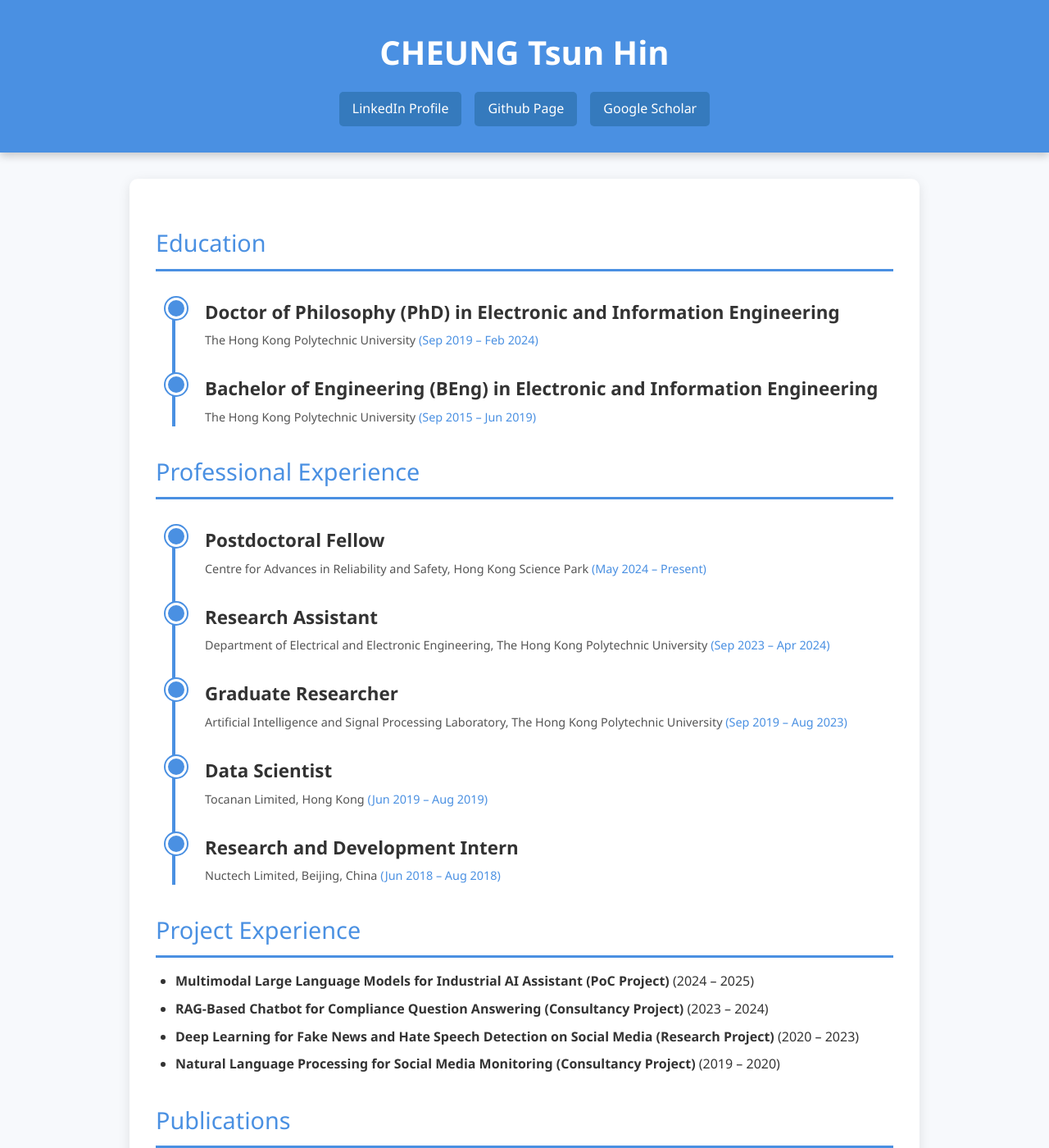
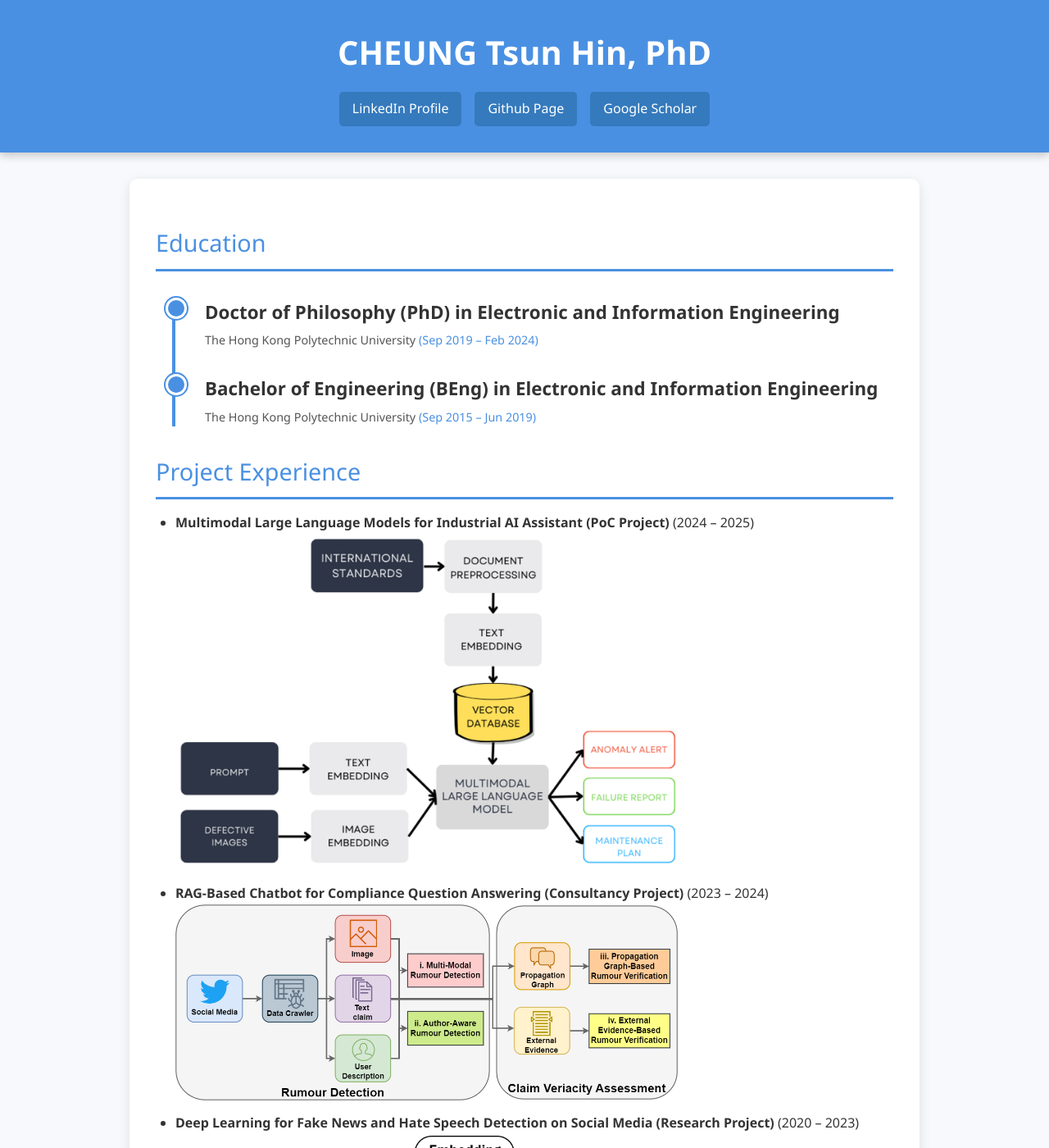
Before and after one commit to thcheung/thcheung.github.io, a Jekyll site: the page built from index.markdown, in a window 1280 px wide and 1400 px high. Shown: the whole window at 82% size. Built offline with Jekyll 4.4.1, drawn with Linux system fonts in a browser that asks for light colours.

Commit message:
update codes

```diff
--- a/_layouts/home.html
+++ b/_layouts/home.html
@@ -179,7 +179,7 @@
 </head>
 <body>
     <header>
-        <h1>CHEUNG Tsun Hin</h1>
+        <h1>CHEUNG Tsun Hin, PhD</h1>
         <div class="contact-info">
             <a href="https://www.linkedin.com/in/tsunhincheung" target="_blank">LinkedIn Profile</a>
             <a href="https://github.com/thcheung" target="_blank">Github Page</a>
@@ -203,38 +203,24 @@
         </div>
 
         <div class="section">
-            <h2>Professional Experience</h2>
-            <ul class="timeline">
-                <li class="timeline-item">
-                    <h3>Postdoctoral Fellow</h3>
-                    <p>Centre for Advances in Reliability and Safety, Hong Kong Science Park <span class="duration">(May 2024 – Present)</span></p>
-                </li>
-                <li class="timeline-item">
-                    <h3>Research Assistant</h3>
-                    <p>Department of Electrical and Electronic Engineering, The Hong Kong Polytechnic University <span class="duration">(Sep 2023 – Apr 2024)</span></p>
-                </li>
-                <li class="timeline-item">
-                    <h3>Graduate Researcher</h3>
-                    <p>Artificial Intelligence and Signal Processing Laboratory, The Hong Kong Polytechnic University <span class="duration">(Sep 2019 – Aug 2023)</span></p>
-                </li>
-                <li class="timeline-item">
-                    <h3>Data Scientist</h3>
-                    <p>Tocanan Limited, Hong Kong <span class="duration">(Jun 2019 – Aug 2019)</span></p>
-                </li>
-                <li class="timeline-item">
-                    <h3>Research and Development Intern</h3>
-                    <p>Nuctech Limited, Beijing, China <span class="duration">(Jun 2018 – Aug 2018)</span></p>
-                </li>
-            </ul>
-        </div>
-
-        <div class="section">
             <h2>Project Experience</h2>
             <ul>
-                <li><strong>Multimodal Large Language Models for Industrial AI Assistant (PoC Project)</strong> (2024 – 2025)</li>
-                <li><strong>RAG-Based Chatbot for Compliance Question Answering (Consultancy Project)</strong> (2023 – 2024)</li>
-                <li><strong>Deep Learning for Fake News and Hate Speech Detection on Social Media (Research Project)</strong> (2020 – 2023)</li>
-                <li><strong>Natural Language Processing for Social Media Monitoring (Consultancy Project)</strong> (2019 – 2020)</li>
+                <li>
+                    <strong>Multimodal Large Language Models for Industrial AI Assistant (PoC Project)</strong> (2024 – 2025)
+                    <img src="assets/p1.png" alt="Multimodal Large Language Models" style="max-width: 70%; height: auto;">
+                </li>
+                <li>
+                    <strong>RAG-Based Chatbot for Compliance Question Answering (Consultancy Project)</strong> (2023 – 2024)
+                    <img src="assets/p2.png" alt="RAG-Based Chatbot" style="max-width: 70%; height: auto;">
+                </li>
+                <li>
+                    <strong>Deep Learning for Fake News and Hate Speech Detection on Social Media (Research Project)</strong> (2020 – 2023)
+                    <img src="assets/p3.png" alt="Fake News Detection" style="max-width: 70%; height: auto;">
+                </li>
+                <li>
+                    <strong>Natural Language Processing for Social Media Monitoring (Consultancy Project)</strong> (2019 – 2020)
+                    <img src="assets/p4.png" alt="Social Media Monitoring" style="max-width: 70%; height: auto;">
+                </li>
             </ul>
         </div>
 
```
Also changed, not shown: assets/p1.png (added), assets/p2.png (added), assets/p3.png (added), assets/p4.png (added), assets/t1.PNG (deleted), 2 other files.
